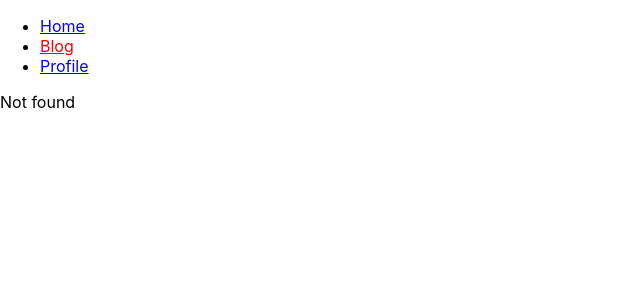
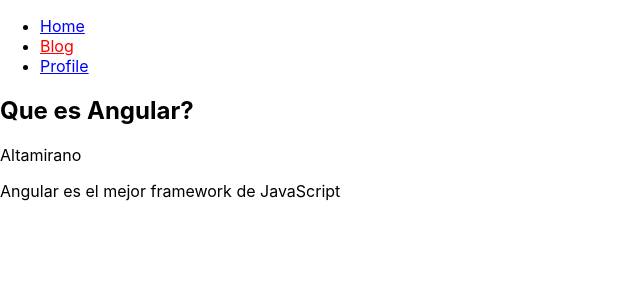
Before and after one commit to erickaltamirano07/curso-react-router-proyecto1, a React (Create React App) app: page /#/blog/que-es-angular in a window 1280 px wide. Before the commit this address had no page. Shown: the top 300 px of the page, without its empty margins (0-640 px from the left). Built offline with nearby package versions, Linux system fonts and the light colour scheme.

Commit message:
useParams: rutas dinámicas
clase 8

```diff
--- a/src/App.js
+++ b/src/App.js
@@ -3,6 +3,7 @@
 import { BlogPage } from "./BlogPage";
 import { ProfilePage } from "./ProfilePage";
 import { Menu } from "./Menu";
+import { BlogPost } from "./BlogPost";
 
 // /#/  --> HomePage
 // /#/blog   -->BlogPage
@@ -18,6 +19,7 @@
         <Routes>
           <Route path="/" element={<HomePage />} />
           <Route path="/blog" element={<BlogPage />} />
+          <Route path="/blog/:slug" element={<BlogPost />} />
           <Route path="/profile" element={<ProfilePage />} />
           <Route path="*" element={<p>Not found</p>} />
         </Routes>
--- a/src/BlogPage.js
+++ b/src/BlogPage.js
@@ -1,7 +1,26 @@
 import React from "react";
+import { Link } from "react-router-dom";
+import { blogdata } from "./blogdata";
 
 function BlogPage() {
-  return <p>BlogPage</p>;
+  return (
+    <>
+      <h1>BlogPage</h1>
+      <ul>
+        {blogdata.map((post) => (
+          <BlogLink post={post} />
+        ))}
+      </ul>
+    </>
+  );
+}
+
+function BlogLink({ post }) {
+  return (
+    <li>
+      <Link to={`/blog/${post.slug}`}>{post.title}</Link>
+    </li>
+  );
 }
 
 export { BlogPage };
--- /dev/null
+++ b/src/BlogPost.js
@@ -0,0 +1,18 @@
+import React from "react";
+import { useParams } from "react-router-dom";
+import { blogdata } from "./blogdata";
+
+function BlogPost() {
+  const { slug } = useParams();
+  const blogpost = blogdata.find((post) => post.slug === slug);
+
+  return (
+    <>
+      <h2>{blogpost.title}</h2>
+      <p>{blogpost.author}</p>
+      <p>{blogpost.content}</p>
+    </>
+  );
+}
+
+export { BlogPost };
--- /dev/null
+++ b/src/blogdata.js
@@ -0,0 +1,21 @@
+const blogdata = [];
+blogdata.push({
+  title: "Que es React?",
+  slug: "que-es-react",
+  content: "React es el mejor framework de JavaScript",
+  author: "Erick",
+});
+blogdata.push({
+  title: "Que es Vue?",
+  slug: "que-es-vue",
+  content: "Vue es el mejor framework de JavaScript",
+  author: "Rafael",
+});
+blogdata.push({
+  title: "Que es Angular?",
+  slug: "que-es-angular",
+  content: "Angular es el mejor framework de JavaScript",
+  author: "Altamirano",
+});
+
+export { blogdata };
```
